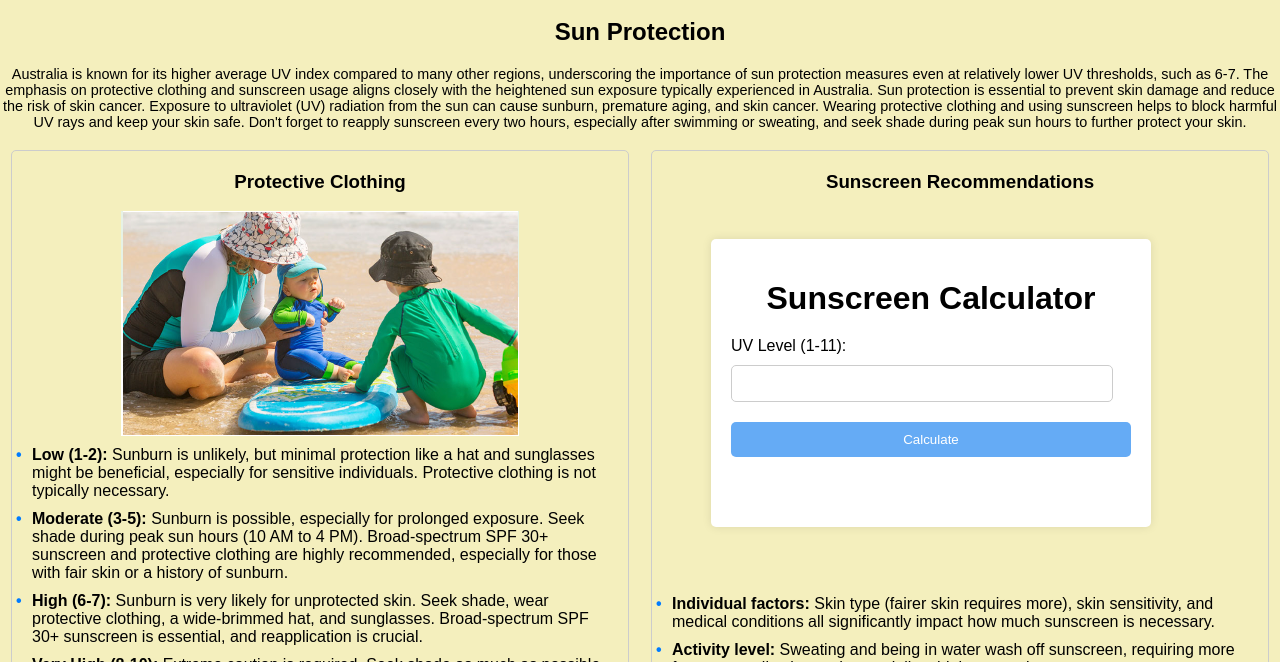
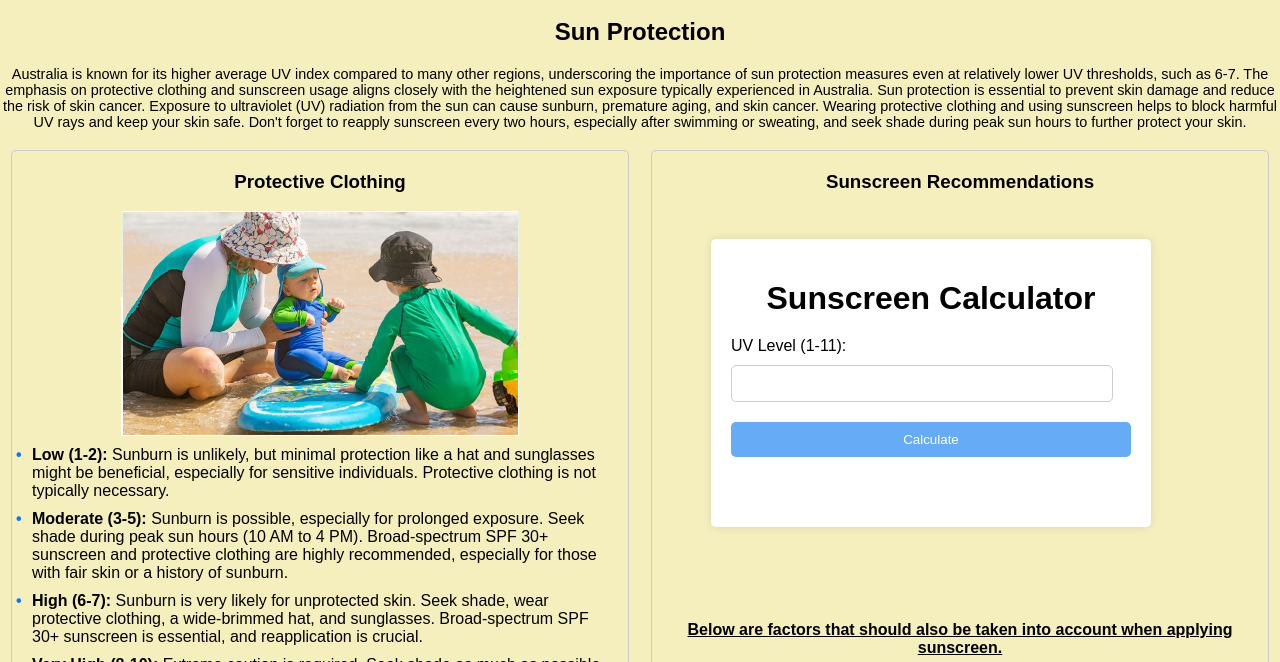
Before and after one commit to jngg0066/sunrise-parry-aws, a plain HTML site: page protection.html in a window 1280 px wide. Shown: the part 138-800 px from the top of the page. Drawn offline with Linux system fonts and the light colour scheme.

Commit message:
updated protection page
protection page updated and calc adjusted

```diff
--- a/protection.html
+++ b/protection.html
@@ -45,9 +45,10 @@
         <!-- Sunscreen Calculator Column -->
         <div class="column">
             <h3 style="text-align: center;">Sunscreen Recommendations</h3>
-            <iframe src="calc\calc.html" style="width:90%; height:380px;" frameborder="0"></iframe>
+            <iframe src="calc\calc.html" style="width:90%; height:390px;" frameborder="0"></iframe>
 
             <ul>
+                <p><u><strong>Below are factors that should also be taken into account when applying sunscreen.</strong></u></p>
                 <li><strong>Individual factors:</strong> Skin type (fairer skin requires more), skin sensitivity, and medical conditions all significantly impact how much sunscreen is necessary.</li>
                 <li><strong>Activity level:</strong> Sweating and being in water wash off sunscreen, requiring more frequent application and potentially a higher quantity.</li>
                 <li><strong>Application method:</strong> Applying sunscreen unevenly or missing areas can leave you vulnerable to sunburn, regardless of the amount used.</li>
--- a/protectionstyle.css
+++ b/protectionstyle.css
@@ -89,7 +89,9 @@ nav ul li a {
     max-width: 100%;
     margin-bottom: 10px;
 }
-
+.column p {
+    text-align: center;
+}
 .column ul {
     margin: 0;
     padding: 0;
```
